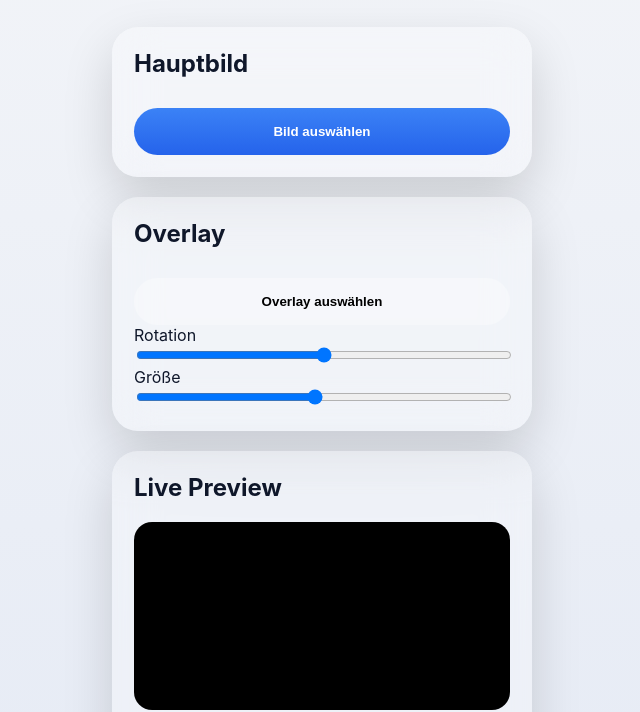
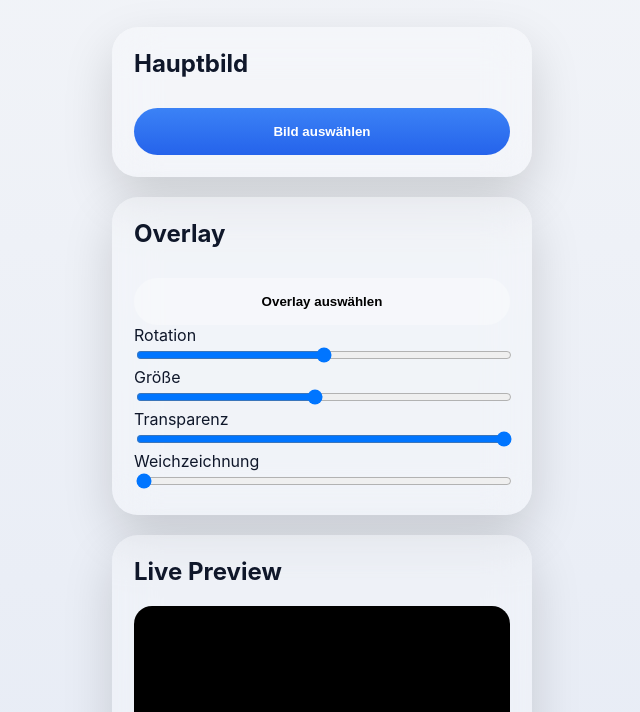
Before and after one commit to ttsshopbot/zettelbot-backend, a website: page index.html in a window 1280 px wide. Shown: the part 92-804 px from the top of the page, without its empty margins (318-958 px from the left). Drawn offline with Linux system fonts and the light colour scheme.

Commit message:
Update index.html

```diff
--- a/index.html
+++ b/index.html
@@ -36,6 +36,13 @@
 
     <label>Größe</label>
     <input type="range" id="scale" min="0.1" max="2" step="0.01" value="1">
+
+    <!-- NEU -->
+    <label>Transparenz</label>
+    <input type="range" id="opacity" min="0.05" max="1" step="0.01" value="1">
+
+    <label>Weichzeichnung</label>
+    <input type="range" id="blur" min="0" max="6" step="0.1" value="0">
   </div>
 
   <!-- LIVE PREVIEW -->
```
